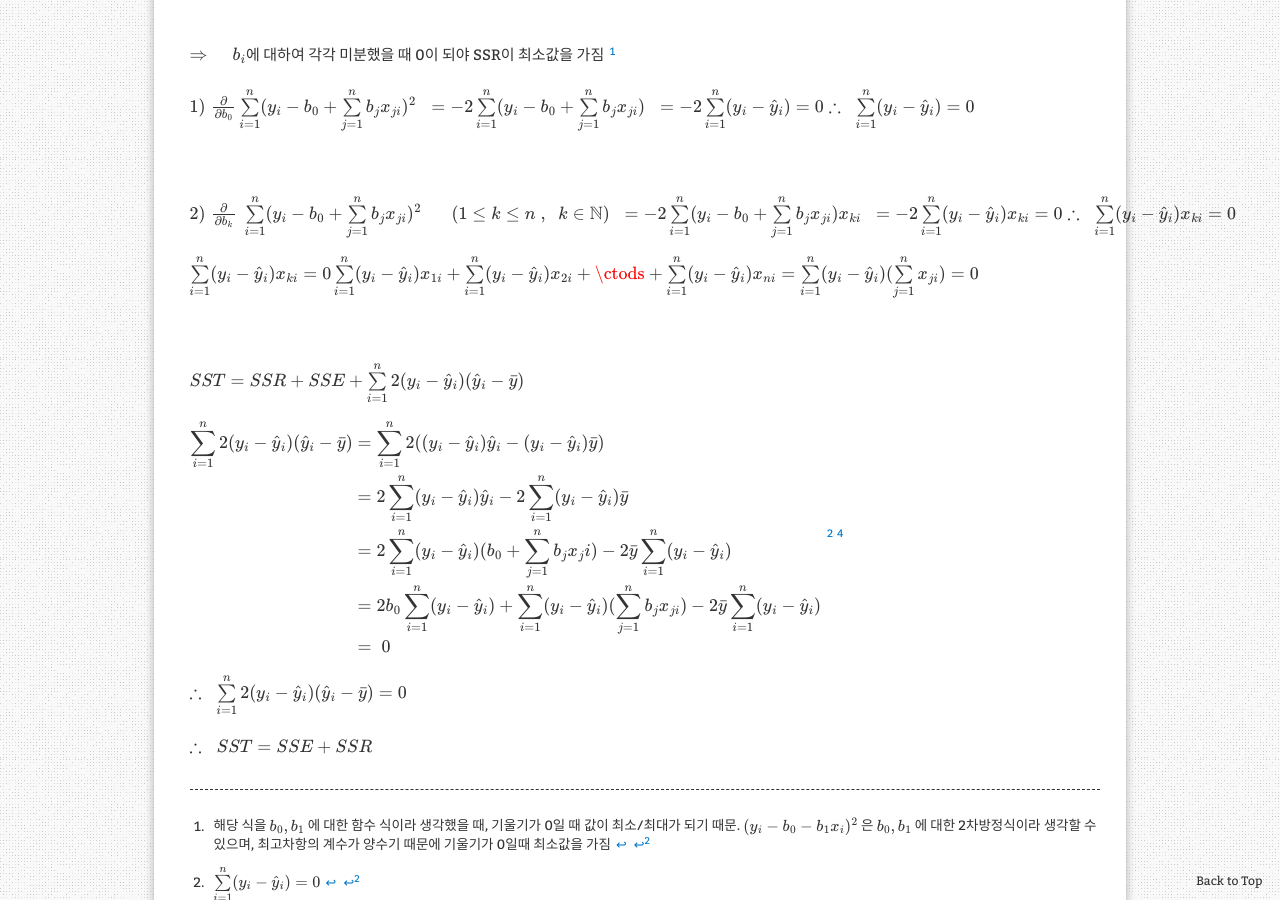
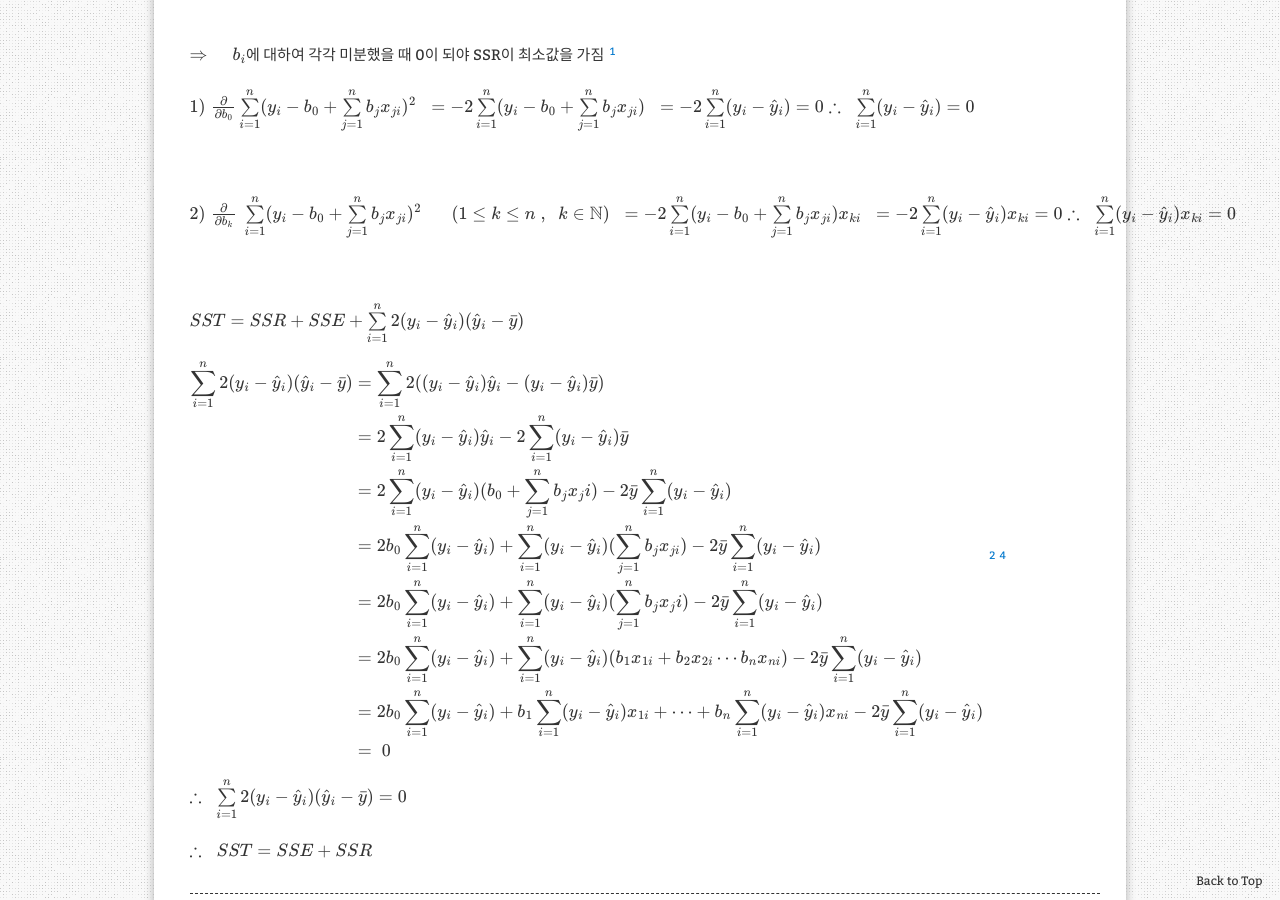
Before and after one commit to aristohyun/aristohyun.github.io, a Jekyll site: the page built from _posts/2021-06-25-Linear-Regression.md, in a window 1280 px wide and 900 px high, scrolled down 4041 px. Built offline with Jekyll 4.4.1, drawn with Linux system fonts in a browser that asks for light colours; formulas are drawn with MathJax 3; comment, search, counter and statistics services are not loaded.

Commit message:
Update 2021-06-25-Linear-Regression.md

```diff
--- a/_posts/2021-06-25-Linear-Regression.md
+++ b/_posts/2021-06-25-Linear-Regression.md
@@ -137,10 +137,6 @@ $ 2) \; \frac{\partial }{\partial b_ k} \; \sum\limits_ {i=1}^{n}(y_ i - b_ 0 +
 \;\; = -2 \sum\limits_ {i=1}^{n} (y_ i - \hat{y}_ i) x_ {ki} = 0 \\\
 \therefore \;\; \sum\limits_ {i=1}^{n} (y_ i - \hat{y}_ i) x_ {ki} = 0 $
 
-$ \sum\limits_ {i=1}^{n} (y_ i - \hat{y}_ i) x_ {ki} = 0 \\\
-\sum\limits_ {i=1}^{n} (y_ i - \hat{y}_ i) x_ {1i} + \sum\limits_ {i=1}^{n} (y_ i - \hat{y}_ i) x_ {2i} + \ctods + \sum\limits_ {i=1}^{n} (y_ i - \hat{y}_ i) x_ {ni} \\\
-= \sum\limits_ {i=1}^{n} (y_ i - \hat{y}_ i)(\sum\limits_ {j=1}^{n} x_ {ji}) = 0 $
-
 <br/>
 
 $ SST = SSR + SSE + \sum\limits_ {i=1}^{n}2(y_ i - \hat{y}_ i)(\hat{y}_ i - \bar{y}) $
@@ -149,6 +145,9 @@ $ \begin{align\*}\sum\limits_ {i=1}^{n}2(y_ i - \hat{y}_ i)(\hat{y}_ i - \bar{y}
 &= 2 \sum\limits_ {i=1}^{n} (y_ i - \hat{y}_ i)\hat{y}_ i - 2 \sum\limits_{i=1}^{n} (y_ i - \hat{y}_ i) \bar{y} \\\
 &= 2 \sum\limits_ {i=1}^{n} (y_ i - \hat{y}_ i)(b_ 0 + \sum \limits_ {j=1}^{n} b_ j x_ ji) - 2\bar{y} \sum\limits_{i=1}^{n} (y_ i - \hat{y}_ i) \\\
 &= 2 b_0 \sum\limits_ {i=1}^{n} (y_ i - \hat{y}_ i) + \sum\limits_ {i=1}^{n} (y_ i - \hat{y}_ i)(\sum \limits_ {j=1}^{n} b_ j x_ {ji}) - 2\bar{y} \sum\limits_{i=1}^{n} (y_ i - \hat{y}_ i) \\\
+&= 2 b_0 \sum\limits_ {i=1}^{n} (y_ i - \hat{y}_ i) + \sum\limits_ {i=1}^{n} (y_ i - \hat{y}_ i)(\sum \limits_ {j=1}^{n} b_ j x_ ji) - 2\bar{y} \sum\limits_{i=1}^{n} (y_ i - \hat{y}_ i) \\\
+&= 2 b_0 \sum\limits_ {i=1}^{n} (y_ i - \hat{y}_ i) + \sum\limits_ {i=1}^{n} (y_ i - \hat{y}_ i)(b_ 1 x_ {1i} + b_ 2 x_ {2i} \cdots b_ n x_ {ni}) - 2\bar{y} \sum\limits_{i=1}^{n} (y_ i - \hat{y}_ i) \\\
+&= 2 b_0 \sum\limits_ {i=1}^{n} (y_ i - \hat{y}_ i) + b_ 1\sum\limits_ {i=1}^{n} (y_ i - \hat{y}_ i)x_ {1i} + \cdots + b_ n\sum\limits_ {i=1}^{n} (y_ i - \hat{y}_ i)x_ {ni} - 2\bar{y} \sum\limits_{i=1}^{n} (y_ i - \hat{y}_ i) \\\
 &= \; 0 \end{align\*} $ [^2][^4]
 
 $ \therefore \;\; \sum\limits_ {i=1}^{n}2(y_ i - \hat{y}_ i)(\hat{y}_ i - \bar{y}) = 0 $
```
